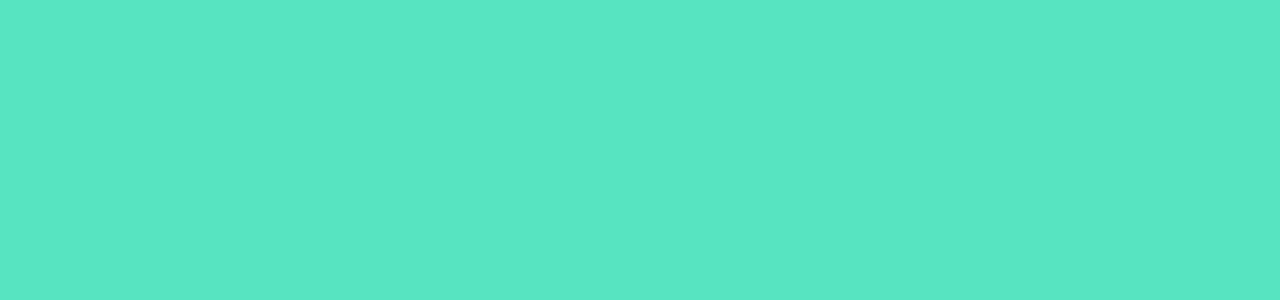
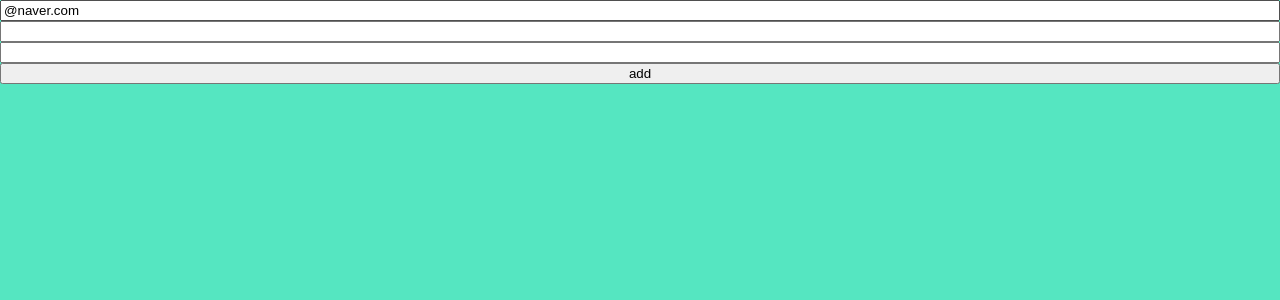
Before and after one commit to tea-hkim/react_master_class, a React (Create React App) app: page / in a window 1280 px wide. Shown: the top 300 px of the page. Built offline with nearby package versions, Linux system fonts and the light colour scheme.

Commit message:
feat Add login form using react-form-hook

```diff
--- a/package.json
+++ b/package.json
@@ -16,6 +16,7 @@
     "react-apexcharts": "^1.3.9",
     "react-dom": "^17.0.2",
     "react-helmet": "^6.1.0",
+    "react-hook-form": "^7.25.3",
     "react-query": "^3.34.12",
     "react-router-dom": "5.3.0",
     "react-scripts": "5.0.0",
--- a/src/App.tsx
+++ b/src/App.tsx
@@ -1,10 +1,12 @@
 import React from "react";
 import { GlobalStyle } from "./style/GlobalStyled";
+import ToDoList from "./ToDoList";
 
 function App() {
   return (
     <>
       <GlobalStyle />
+      <ToDoList />
     </>
   );
 }
--- /dev/null
+++ b/src/ToDoList.tsx
@@ -0,0 +1,71 @@
+import React, { useState } from "react";
+import { useForm } from "react-hook-form";
+
+// function ToDoList() {
+//   const [toDo, setTodo] = useState("");
+//   const [toDos, setToDos] = useState([]);
+//   const handleChange = (event: React.FormEvent<HTMLInputElement>) => {
+//     const {
+//       currentTarget: { value },
+//     } = event;
+//     setTodo(value);
+//   };
+//   return (
+//     <div>
+//       <form>
+//         <h1>{toDo}</h1>
+//         <input
+//           type="text"
+//           placeholder="Write your to do list"
+//           value={toDo}
+//           onChange={handleChange}
+//         />
+//         <button>add</button>
+//       </form>
+//     </div>
+//   );
+// }
+
+interface IForm {
+  Eamil?: string;
+  Password?: string;
+  PasswordConfirm?: string;
+}
+
+function ToDoList() {
+  const {
+    register,
+    handleSubmit,
+    formState: { errors },
+  } = useForm<IForm>({
+    defaultValues: {
+      Eamil: "@naver.com",
+    },
+  });
+
+  const onValid = (data: any) => {
+    console.log(data);
+  };
+  return (
+    <div>
+      <form
+        style={{ display: "flex", flexDirection: "column" }}
+        onSubmit={handleSubmit(onValid)}
+      >
+        <input {...register("Eamil", { required: "write email" })} />
+        <span>{errors?.Eamil?.message}</span>
+        <input {...register("Password", { required: "write password " })} />
+        <span>{errors?.Password?.message}</span>
+        <input
+          {...register("PasswordConfirm", {
+            required: "write password confirm",
+          })}
+        />
+        <span>{errors?.PasswordConfirm?.message}</span>
+        <button>add</button>
+      </form>
+    </div>
+  );
+}
+
+export default ToDoList;
```
Also changed, not shown: 2 other files (tests, documents, lock files or other folders).
